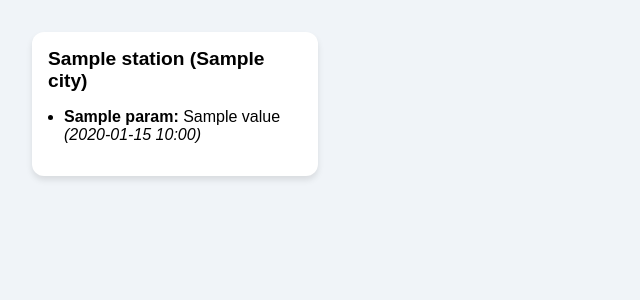
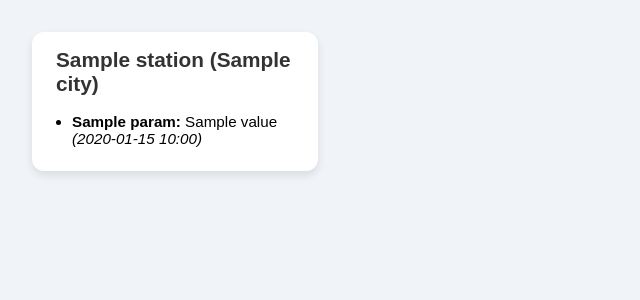
Before and after one commit to BezFantazji/projekt_geoinformatyczny2, a Flask app: template templates/index.html in a window 1280 px wide. Shown: the part 70-370 px from the top of the page, without its empty margins (0-640 px from the left). Run offline with Flask 3, Linux system fonts and the light colour scheme; the template is opened without the code that fills it: most values are stand-ins (such as "Sample title", 1, 10 or a date in 2020).

Commit message:
Update CSS styles for station cards

```diff
--- a/static/style.css
+++ b/static/style.css
@@ -23,26 +23,34 @@ main {
 
 .stations {
     display: grid;
-    grid-template-columns: repeat(auto-fill, minmax(250px, 1fr));
+    grid-template-columns: repeat(auto-fill, minmax(280px, 1fr));
     gap: 1.5rem;
 }
 
 .station-card {
     background: white;
-    padding: 1rem;
+    padding: 1rem 1.5rem;
     border-radius: 12px;
-    box-shadow: 0 4px 6px rgba(0,0,0,0.1);
+    box-shadow: 0 4px 8px rgba(0,0,0,0.1);
+    transition: transform 0.2s;
+}
+
+.station-card:hover {
+    transform: translateY(-5px);
 }
 
 .station-card h2 {
     margin-top: 0;
-    font-size: 1.2rem;
+    font-size: 1.3rem;
+    color: #333;
 }
 
 .station-card ul {
     padding-left: 1rem;
+    margin: 0.5rem 0 0 0;
 }
 
 .station-card li {
     margin-bottom: 0.5rem;
+    font-size: 0.95rem;
 }
```
